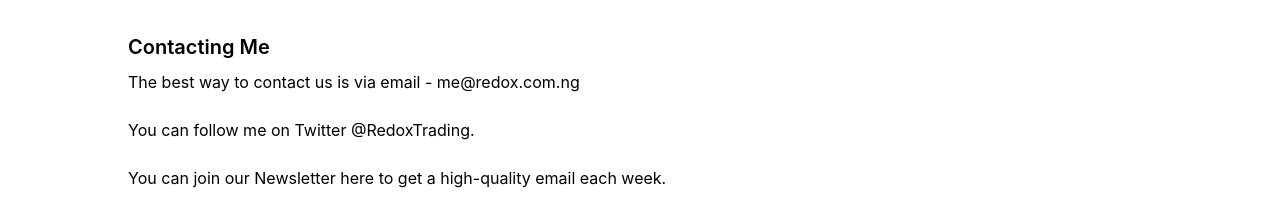
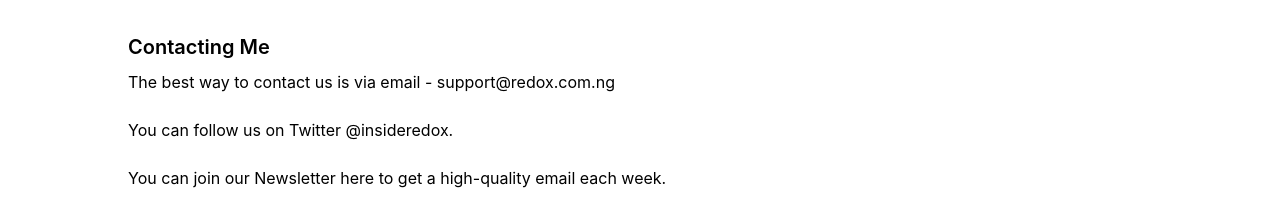
Before and after one commit to NaijaTechBro/redox_v, a React (Vite) app: page /company/about-us in a window 1280 px wide. Shown: the part 1940-2148 px from the top of the page. Built offline with nearby package versions, Linux system fonts and the light colour scheme; no server answers.

Commit message:
update details

```diff
--- a/src/pages/Company/About/About.jsx
+++ b/src/pages/Company/About/About.jsx
@@ -87,9 +87,9 @@
 <p>Check out my list of <a href='/free-resources'>resources</a></p>
 
 <h4>Contacting Me</h4>
-<p>The best way to contact us is via email - me@redox.com.ng</p>
+<p>The best way to contact us is via email - support@redox.com.ng</p>
 
-<p>You can follow me on Twitter @RedoxTrading.</p>
+<p>You can follow us on Twitter @insideredox.</p>
 
 <p>You can join our Newsletter here to get a high-quality email each week.</p>
 </div>
```
